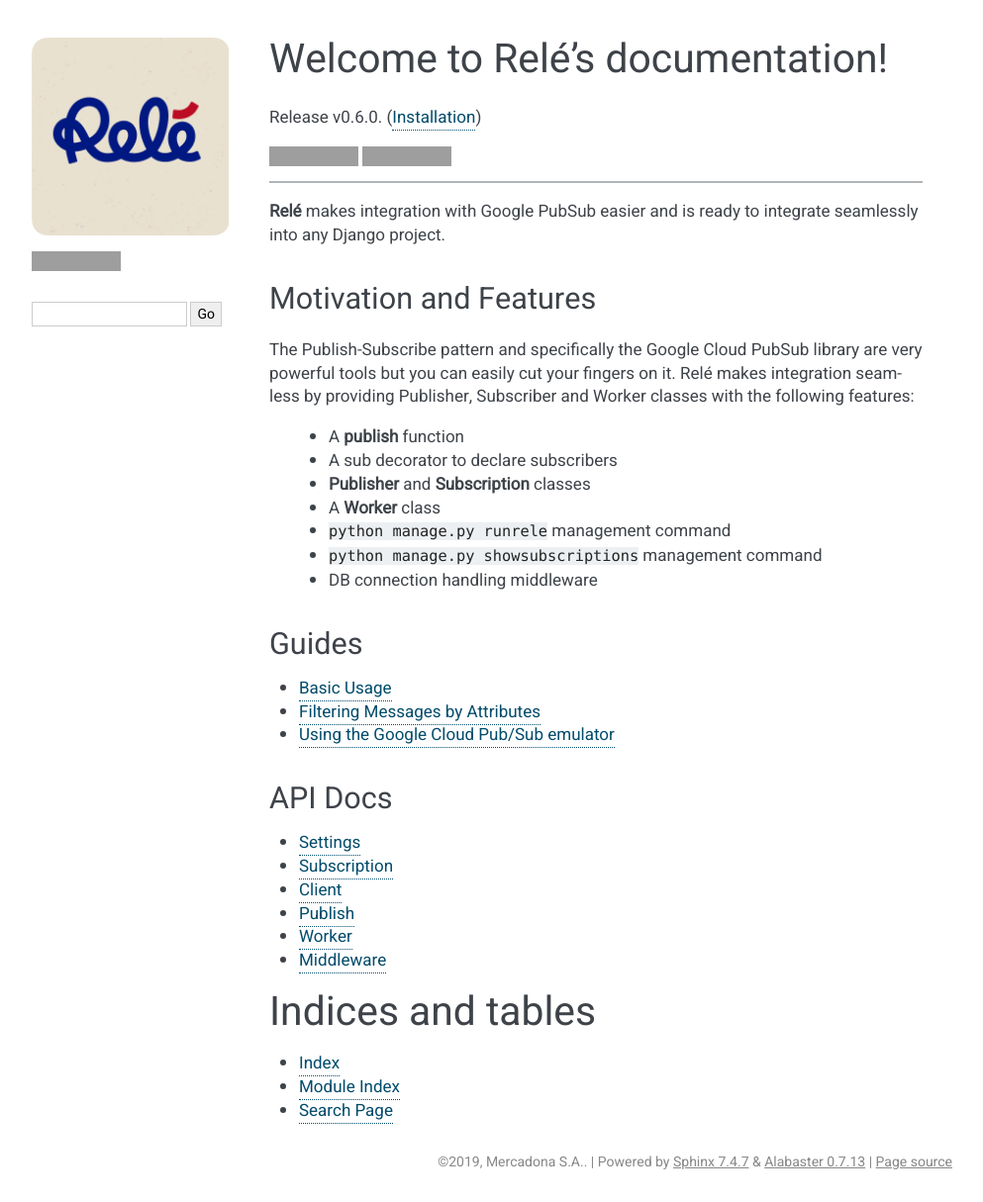
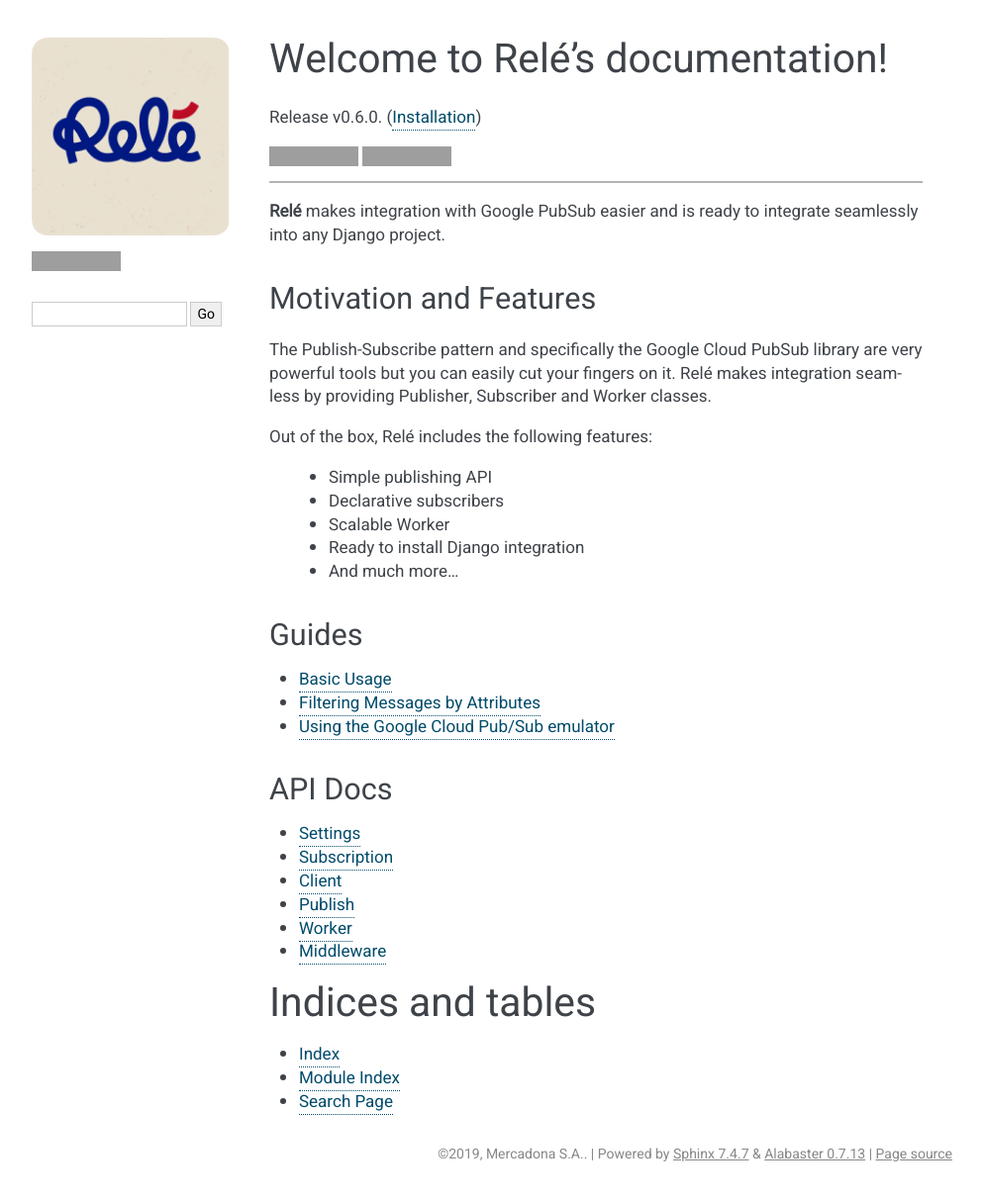
Before and after one commit to mercadona/rele, a Sphinx documentation site: the page built from docs/index.rst, in a window 1280 px wide, cut to the strip 0-1215 px from the top of the page. Shown: the whole strip at 99% size, without its empty margins (148-1141 px from the left). Built offline with Sphinx 7.4.7, drawn with Linux system fonts in a browser that asks for light colours; grey boxes are pictures that could not be loaded.

Commit message:
Remove django as a core requirement. (#95)
* Remove django as a core requirement.
Instead you can install rele with extras

* Add the installation of django in travis

* Refine the doc index page

```diff
--- a/docs/guides/basics.rst
+++ b/docs/guides/basics.rst
@@ -33,8 +33,7 @@
         'APP_NAME': 'photo-imaging',
     }
 
-.. important:: If you plan on having your subscriber connect to the database, it is vital
-that the Djagno settings.CONN_MAX_AGE is set to 0.
+.. important:: If you plan on having your subscriber connect to the database, it is vital that the Django settings.CONN_MAX_AGE is set to 0.
 
 
 Once the topic is created and our Django application has the proper configuration defined
--- a/docs/index.rst
+++ b/docs/index.rst
@@ -24,15 +24,15 @@
 The Publish-Subscribe pattern and specifically the Google Cloud PubSub library are
 very powerful tools but you can easily cut your fingers on it. Relé
 makes integration seamless by providing Publisher, Subscriber and Worker
-classes with the following features:
+classes.
 
-    * A **publish** function
-    * A sub decorator to declare subscribers
-    * **Publisher** and **Subscription** classes
-    * A **Worker** class
-    * ``python manage.py runrele`` management command
-    * ``python manage.py showsubscriptions`` management command
-    * DB connection handling middleware
+Out of the box, Relé includes the following features:
+
+    * Simple publishing API
+    * Declarative subscribers
+    * Scalable Worker
+    * Ready to install Django integration
+    * And much more...
 
 Guides
 ______
--- a/setup.py
+++ b/setup.py
@@ -39,7 +39,8 @@
     url="https://github.com/mercadona/rele",
     packages=find_packages(exclude=("tests",)),
     include_package_data=True,
-    install_requires=["django", "google-cloud-pubsub", "tabulate"],
+    install_requires=["google-cloud-pubsub"],
+    extras_require={"django": ["django", "tabulate"]},
     license="Apache Software License 2.0",
     zip_safe=False,
     keywords="rele",
```
Also changed, not shown: .travis.yml, 3 other files.
